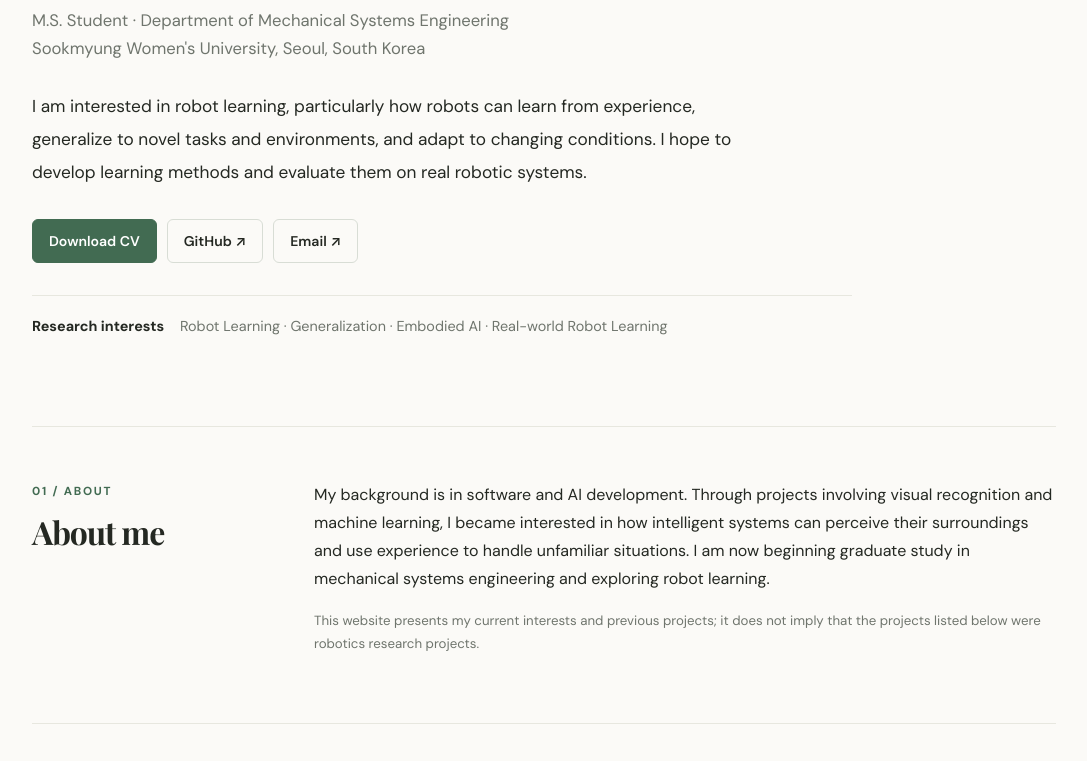
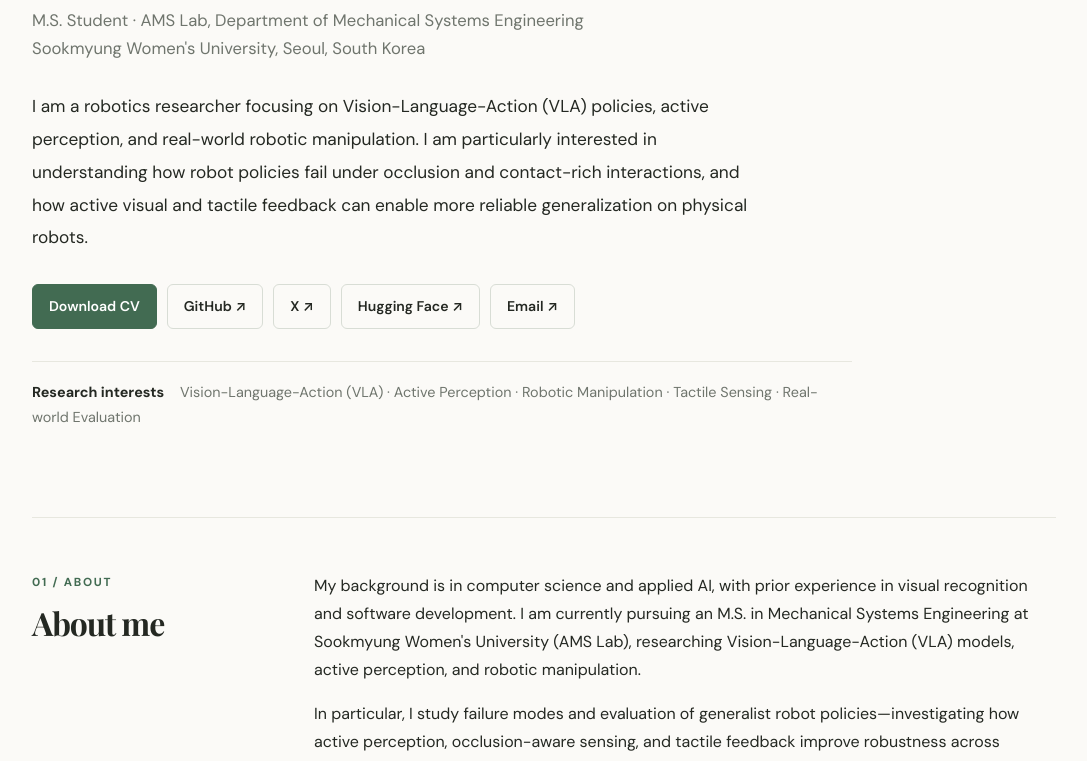
Before and after one commit to juneshim/juneshim.github.io, a plain HTML site: page index.html in a window 1280 px wide. Shown: the part 312-1073 px from the top of the page, without its empty margins (96-1183 px from the left). Drawn offline with nearby package versions, Linux system fonts and the light colour scheme.

Commit message:
Update research focus (VLA/active perception), robotics skills, and X/HF links

```diff
--- a/index.html
+++ b/index.html
@@ -3,7 +3,7 @@
 <head>
   <meta charset="utf-8">
   <meta name="viewport" content="width=device-width, initial-scale=1">
-  <meta name="description" content="June Shim — Master's student interested in robot learning, generalization, and embodied AI.">
+  <meta name="description" content="June Shim — Robotics M.S. student at AMS Lab, Sookmyung Women's University, focusing on VLA policies, active perception, and real-world manipulation.">
   <title>June Shim | Academic Homepage</title>
   <link rel="stylesheet" href="style.css">
 </head>
@@ -23,19 +23,23 @@
     <section class="hero" id="home">
       <p class="eyebrow">ACADEMIC HOMEPAGE</p>
       <h1>June Shim</h1>
-      <p class="subtitle">M.S. Student · Department of Mechanical Systems Engineering<br>
+      <p class="subtitle">M.S. Student · AMS Lab, Department of Mechanical Systems Engineering<br>
         Sookmyung Women's University, Seoul, South Korea</p>
       <p class="intro">
-        I am interested in robot learning, particularly how robots can learn from experience,
-        generalize to novel tasks and environments, and adapt to changing conditions. I hope to
-        develop learning methods and evaluate them on real robotic systems.
+        I am a robotics researcher focusing on Vision-Language-Action (VLA) policies, active
+        perception, and real-world robotic manipulation. I am particularly interested in
+        understanding how robot policies fail under occlusion and contact-rich interactions, and
+        how active visual and tactile feedback can enable more reliable generalization on physical
+        robots.
       </p>
       <div class="links">
         <a class="button primary" href="June_Shim_CV.docx" download>Download CV</a>
         <a class="button" href="https://github.com/juneshim" target="_blank" rel="noreferrer">GitHub ↗</a>
+        <a class="button" href="https://x.com/GPTHHI1uMkq147T" target="_blank" rel="noreferrer">X ↗</a>
+        <a class="button" href="https://huggingface.co/akak1234" target="_blank" rel="noreferrer">Hugging Face ↗</a>
         <a class="button" href="mailto:june.shim@sookmyung.ac.kr">Email ↗</a>
       </div>
-      <p class="keywords"><span>Research interests</span> Robot Learning · Generalization · Embodied AI · Real-world Robot Learning</p>
+      <p class="keywords"><span>Research interests</span> Vision-Language-Action (VLA) · Active Perception · Robotic Manipulation · Tactile Sensing · Real-world Evaluation</p>
     </section>
 
     <section id="about" class="section">
@@ -45,15 +49,19 @@
       </div>
       <div class="section-content">
         <p>
-          My background is in software and AI development. Through projects involving visual
-          recognition and machine learning, I became interested in how intelligent systems can
-          perceive their surroundings and use experience to handle unfamiliar situations.
-          I am now beginning graduate study in mechanical systems engineering and exploring
-          robot learning.
+          My background is in computer science and applied AI, with prior experience in visual
+          recognition and software development. I am currently pursuing an M.S. in Mechanical
+          Systems Engineering at Sookmyung Women's University (AMS Lab), researching
+          Vision-Language-Action (VLA) models, active perception, and robotic manipulation.
+        </p>
+        <p>
+          In particular, I study failure modes and evaluation of generalist robot policies—investigating
+          how active perception, occlusion-aware sensing, and tactile feedback improve robustness
+          across simulation and real-world robot platforms.
         </p>
         <p class="muted small">
-          This website presents my current interests and previous projects; it does not imply
-          that the projects listed below were robotics research projects.
+          Note: The selected projects listed below highlight my prior undergraduate software and
+          computer vision work.
         </p>
       </div>
     </section>
@@ -68,7 +76,7 @@
           <div class="entry-date">Sep 2026 – Present</div>
           <div>
             <h3>Sookmyung Women's University</h3>
-            <p class="entry-subtitle">M.S. Student, Department of Mechanical Systems Engineering</p>
+            <p class="entry-subtitle">M.S. Student, AMS Lab · Department of Mechanical Systems Engineering</p>
             <p>Seoul, South Korea</p>
           </div>
         </article>
@@ -136,9 +144,10 @@
         <h2>Technical skills</h2>
       </div>
       <div class="section-content skill-groups">
-        <div><h3>Programming</h3><p>Python, Java, C, TypeScript, Dart, JavaScript, SQL</p></div>
-        <div><h3>Machine Learning & Vision</h3><p>TensorFlow, YOLO, MobileNet-SSD, EfficientDet, LSTM, Transformer, XGBoost, LightGBM, CatBoost, OCR</p></div>
-        <div><h3>Tools</h3><p>Git/GitHub, Google Colab, VS Code, Xcode</p></div>
+        <div><h3>Robotics & Simulation</h3><p>Isaac Sim, MuJoCo, UR5e, Robotiq 2F-85, Intel RealSense, 3D Vision & Calibration</p></div>
+        <div><h3>Machine Learning & Vision</h3><p>PyTorch, Vision-Language-Action (VLA), Reinforcement Learning, TensorFlow, YOLO, Transformer</p></div>
+        <div><h3>Programming</h3><p>Python, C, Java, TypeScript, Dart, SQL</p></div>
+        <div><h3>Tools</h3><p>Git/GitHub, Linux, LaTeX, VS Code</p></div>
       </div>
     </section>
 
@@ -151,6 +160,8 @@
         <p>For research-related conversations or collaboration, feel free to contact me by email.</p>
         <p><a href="mailto:june.shim@sookmyung.ac.kr">june.shim@sookmyung.ac.kr</a></p>
         <p><a href="https://github.com/juneshim" target="_blank" rel="noreferrer">github.com/juneshim ↗</a></p>
+        <p><a href="https://x.com/GPTHHI1uMkq147T" target="_blank" rel="noreferrer">X (@GPTHHI1uMkq147T) ↗</a></p>
+        <p><a href="https://huggingface.co/akak1234" target="_blank" rel="noreferrer">huggingface.co/akak1234 ↗</a></p>
         <p><a href="https://orcid.org/0009-0004-1122-4031" target="_blank" rel="noreferrer">ORCID: 0009-0004-1122-4031 ↗</a></p>
       </div>
     </section>
```
